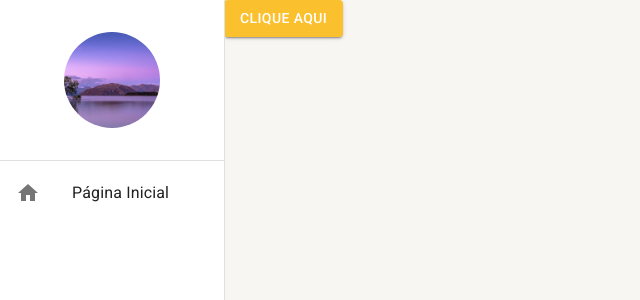
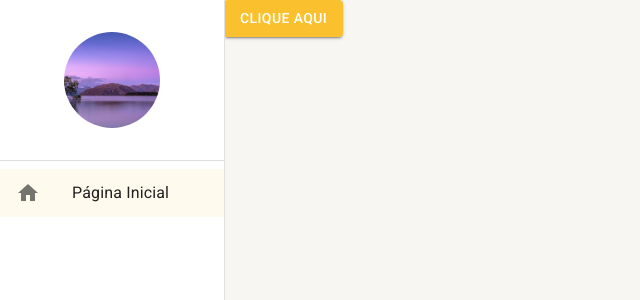
Before and after one commit to samuelmarco-dev/projeto-crud-cidades, a React (Create React App) app: page /home in a window 1280 px wide. Shown: the top 300 px of the page, without its empty margins (0-640 px from the left). Built offline with nearby package versions, Linux system fonts and the light colour scheme.

Commit message:
feat: opções de menu dinâmicas no contexto; aplicação do hook useMatch

```diff
--- a/src/routes/index.tsx
+++ b/src/routes/index.tsx
@@ -1,7 +1,21 @@
+import { useEffect } from "react";
 import { Routes, Route, Navigate } from "react-router-dom";
 import { Home } from "../shared/components";
+import { useDrawerContext } from "../shared/hooks";
 
 export const AppRoutes: React.FC = () => {
+    const { handleOptions } = useDrawerContext();
+
+    useEffect(() => {
+        handleOptions([
+            {
+                icon: 'home',
+                label: 'Página Inicial',
+                path: '/home'
+            }
+        ]);
+    }, [handleOptions]);
+
     return (
         <Routes>
             <Route path="/home" element={<Home />} />
--- a/src/shared/components/Drawer/index.tsx
+++ b/src/shared/components/Drawer/index.tsx
@@ -2,11 +2,7 @@ import {
     Avatar,
     Divider,
     Drawer,
-    Icon,
     List,
-    ListItemButton,
-    ListItemIcon,
-    ListItemText,
     useMediaQuery,
     useTheme,
 } from "@mui/material";
@@ -14,6 +10,7 @@ import { Box } from "@mui/system";
 import { ReactNode } from "react";
 import Image from "../../../images/paisagem.jpg";
 import { useDrawerContext } from "../../hooks";
+import { Options } from "./options";
 
 interface Children {
     children: ReactNode;
@@ -23,7 +20,7 @@ export const MenuDrawer: React.FC<Children> = ({ children }) => {
     const theme = useTheme();
     const smDown = useMediaQuery(theme.breakpoints.down("sm"));
 
-    const { open, toggleOpen } = useDrawerContext();
+    const { open, toggleOpen, drawerOptions } = useDrawerContext();
 
     return (
         <>
@@ -59,12 +56,21 @@ export const MenuDrawer: React.FC<Children> = ({ children }) => {
 
                     <Box flex={1}>
                         <List component="nav">
-                            <ListItemButton>
-                                <ListItemIcon>
-                                    <Icon>home</Icon>
-                                </ListItemIcon>
-                                <ListItemText primary="Página Inicial" />
-                            </ListItemButton>
+                            {
+                                drawerOptions ?
+                                    drawerOptions.map(({ icon, label, path }, index) => {
+                                        return (
+                                            <Options
+                                                key={index}
+                                                to={path}
+                                                icon={icon}
+                                                label={label}
+                                                onClick={smDown ? toggleOpen : undefined}
+                                            />
+                                        )
+                                    })
+                                : <></>
+                            }
                         </List>
                     </Box>
                 </Box>
--- /dev/null
+++ b/src/shared/components/Drawer/options.tsx
@@ -0,0 +1,32 @@
+import { Icon, ListItemButton, ListItemIcon, ListItemText } from "@mui/material";
+import { useMatch, useNavigate, useResolvedPath } from "react-router-dom";
+
+interface OptionsProps {
+    to: string;
+    icon: string;
+    label: string;
+    onClick: (() => void) | undefined;
+}
+
+export const Options: React.FC<OptionsProps> = ({ to, icon, label, onClick }) => {
+    const navigate = useNavigate();
+
+    const resolvedPath = useResolvedPath(to);
+    const match = useMatch({
+        path: resolvedPath.pathname, end: false
+    });
+
+    const handleClick = () => {
+        navigate(to);
+        onClick && onClick();
+    };
+
+    return (
+        <ListItemButton selected={!!match} onClick={handleClick}>
+            <ListItemIcon>
+                <Icon>{icon}</Icon>
+            </ListItemIcon>
+            <ListItemText primary={label} />
+        </ListItemButton>
+    );
+};
--- a/src/shared/contexts/DrawerContext.tsx
+++ b/src/shared/contexts/DrawerContext.tsx
@@ -2,24 +2,39 @@ import { createContext, ReactNode, useCallback, useState } from "react";
 
 interface DrawerContextData {
     open: boolean;
+    drawerOptions: ObjectOptions[];
     toggleOpen: () => void;
+    handleOptions: (newOptions: ObjectOptions[]) => void;
 }
 
 interface Children {
     children: ReactNode;
 }
 
+interface ObjectOptions {
+    path: string;
+    label: string;
+    icon: string;
+}
+
 export const DrawerContext = createContext({} as DrawerContextData);
 
 export const DrawerProvider: React.FC<Children> = ({ children }) => {
     const [open, setOpen] = useState(false);
+    const [drawerOptions, setDrawerOptions] = useState<ObjectOptions[]>([]);
 
     const toggleOpen = useCallback(() => {
         setOpen(oldOpen => !oldOpen);
     }, []);
 
+    const handleOptions = useCallback((newOptions: ObjectOptions[]) => {
+        setDrawerOptions(newOptions);
+    }, []);
+
     return (
-        <DrawerContext.Provider value={{ open, toggleOpen}}>
+        <DrawerContext.Provider
+            value={{ open, toggleOpen, drawerOptions, handleOptions }}
+        >
             {children}
         </DrawerContext.Provider>
     );
```
